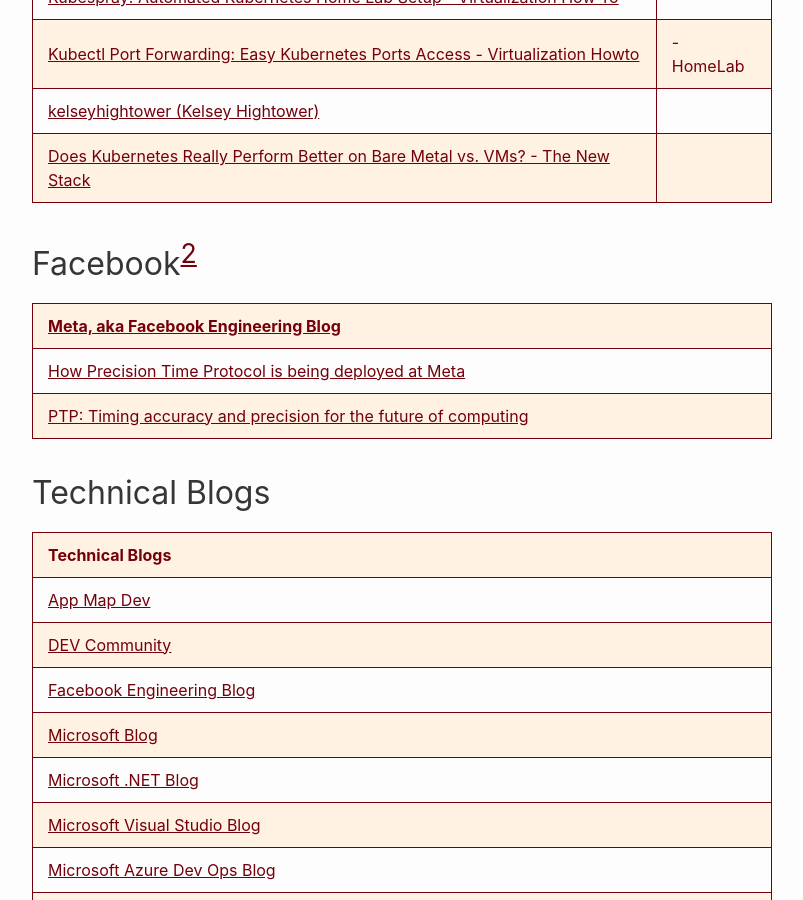
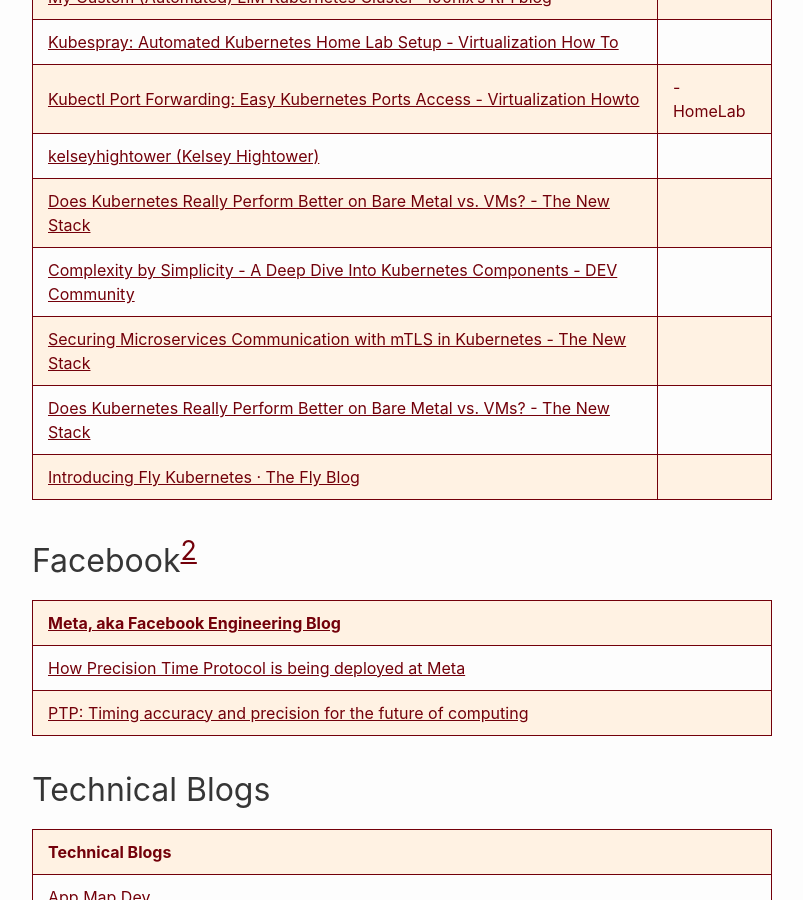
Before and after one commit to RalphHightower/RalphHightower, a Jekyll site: the page built from Computing/ProgrammingArticles.md, in a window 1280 px wide and 900 px high, scrolled down 5496 px. Shown: the whole window, without its empty margins (238-1041 px from the left). Built offline with Jekyll 4.4.1, drawn with Linux system fonts in a browser that asks for light colours; our own code applies the rules of GitHub Pages for plain Markdown files; some of the changed text lies outside the part shown.

Commit message:
[docs](web):  ProgrammingArticles(extended description)

```diff
--- a/Computing/ProgrammingArticles.md
+++ b/Computing/ProgrammingArticles.md
@@ -106,6 +107,10 @@ Docker
 | [Kubectl Port Forwarding: Easy Kubernetes Ports Access - Virtualization Howto](https://www.virtualizationhowto.com/2023/06/kubectl-port-forwarding-easy-kubernetes-ports-access/ ) |  - HomeLab
 | [kelseyhightower (Kelsey Hightower)](https://github.com/kelseyhightower ) |
 | [Does Kubernetes Really Perform Better on Bare Metal vs. VMs? - The New Stack](https://thenewstack.io/does-kubernetes-really-perform-better-on-bare-metal-vs-vms/ ) |
+| [Complexity by Simplicity - A Deep Dive Into Kubernetes Components - DEV Community](https://cyclops-ui.com/blog ) |
+| [Securing Microservices Communication with mTLS in Kubernetes - The New Stack](https://thenewstack.io/securing-microservices-communication-with-mtls-in-kubernetes/ ) |
+| [Does Kubernetes Really Perform Better on Bare Metal vs. VMs? - The New Stack](https://thenewstack.io/does-kubernetes-really-perform-better-on-bare-metal-vs-vms/ ) |
+| [Introducing Fly Kubernetes · The Fly Blog](https://fly.io/blog/fks/ ) |
 
 ## Facebook[^2]
 
```
Also changed, not shown: other parts of Computing/ProgrammingArticles.md (+1 -0 lines).
